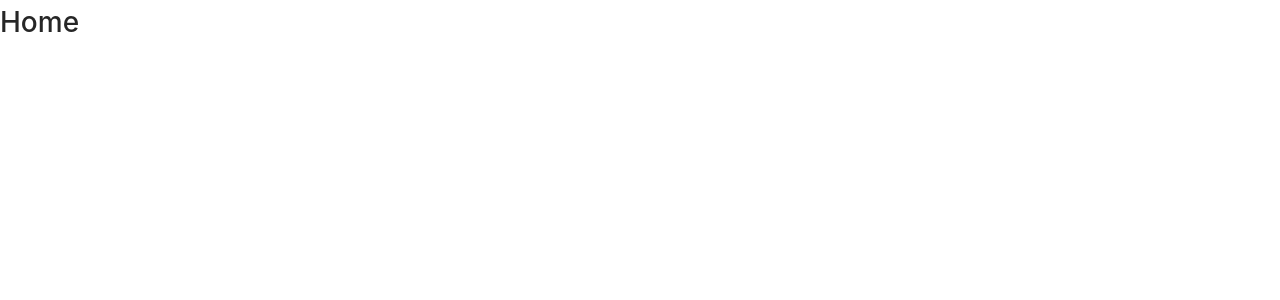
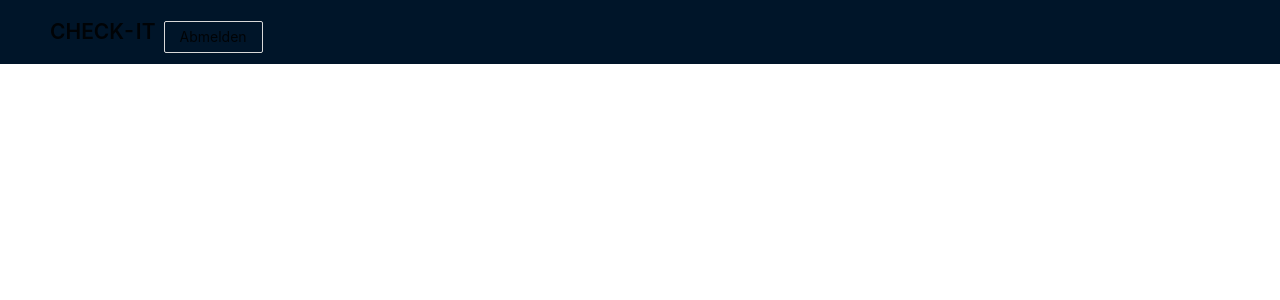
Before and after one commit to OliverFida/CheckIt, a React (Create React App) app in the folder frontend/: page /home in a window 1280 px wide. Shown: the top 300 px of the page. Built offline with nearby package versions, Linux system fonts and the light colour scheme.

Commit message:
HomePage Erste Idee

```diff
--- /dev/null
+++ b/frontend/src/css/pages/HomePage.css
@@ -0,0 +1,3 @@
+#Header h1{
+    font-weight: 600;
+}
--- a/frontend/src/pages/HomePage.js
+++ b/frontend/src/pages/HomePage.js
@@ -1,5 +1,28 @@
+// Component imports
+import {Layout, Space, Button} from 'antd';
+// Style imports
+import '../css/pages/HomePage.css';
+
+const {Header, Content} = Layout;
+
 export default function HomePage(){
     return(
-        <h1>Home</h1>
+        <Layout>
+            <AppHeader />
+            <Content>
+
+            </Content>
+        </Layout>
     );
 };
+
+function AppHeader(){
+    return(
+        <Header id="Header" theme='light'>
+            <Space direction='horizontal'>
+                <h1>CHECK-IT</h1>
+                <Button type='ghost'>Abmelden</Button>
+            </Space>
+        </Header>
+    );
+}
```
